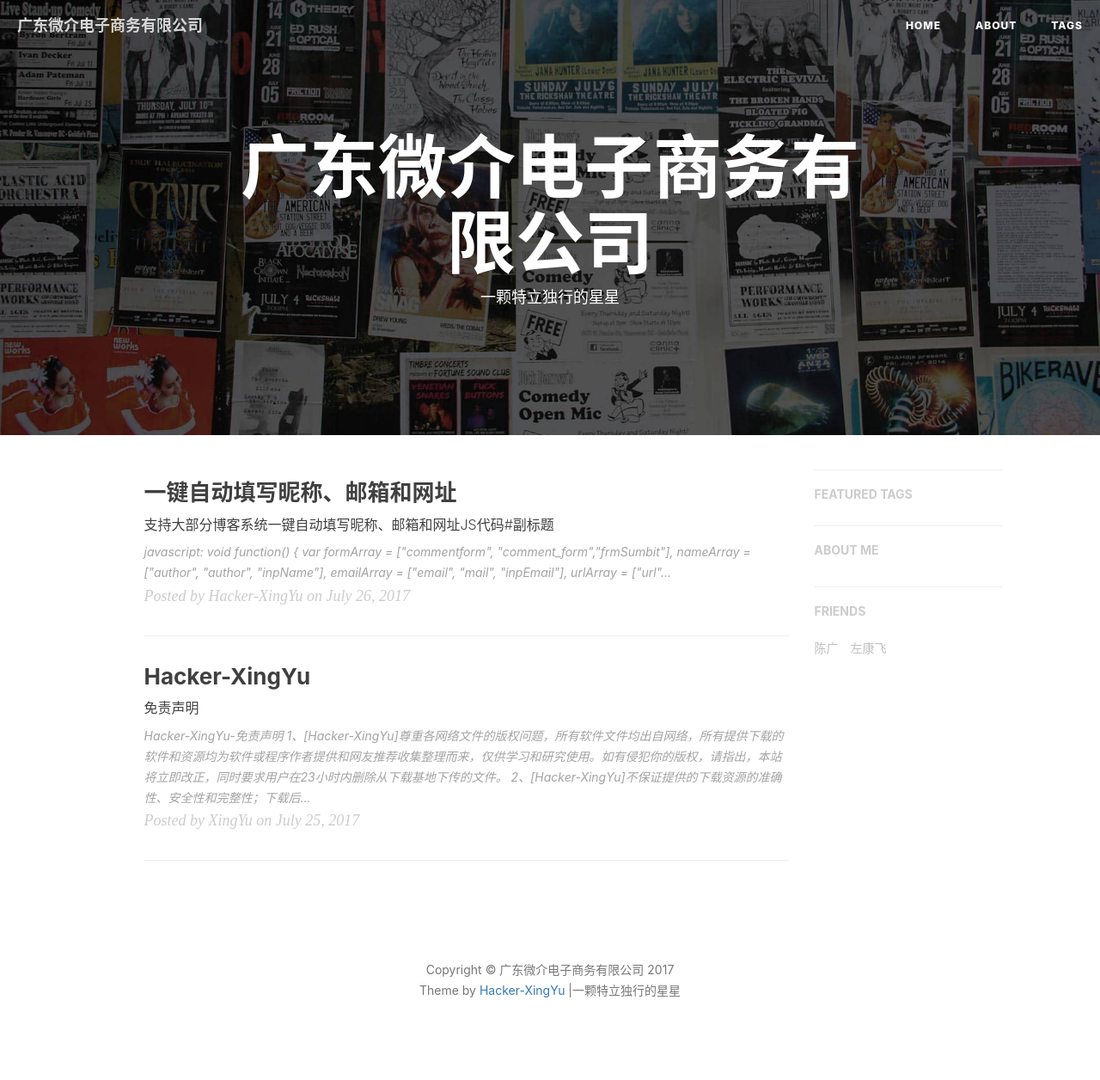
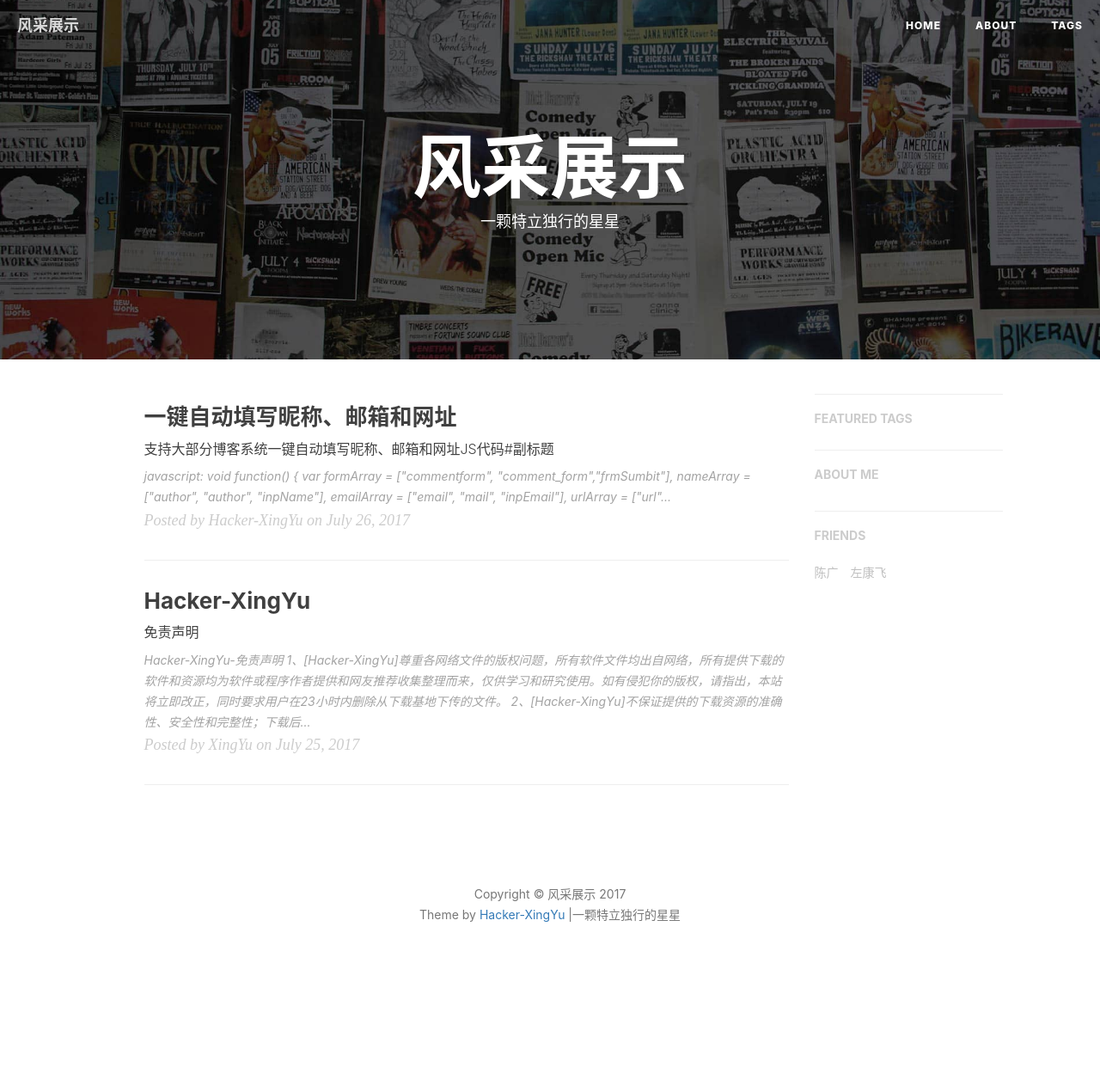
Before and after one commit to 9157net/9157net.github.io, a Jekyll site: the page built from index.html, in a window 1280 px wide. Shown: the whole page at 86% size. Built offline with Jekyll 4.4.1, drawn with Linux system fonts in a browser that asks for light colours; nearby versions of some CDN libraries; the list of posts is cut into pages by our own code; comment, search, counter and statistics services are not loaded; after the commit the page ends 1168 px from its top, so only the background shows below that.

Commit message:
Update _config.yml

```diff
--- a/_config.yml
+++ b/_config.yml
@@ -1,6 +1,6 @@
 # Site settings
-title: 广东微介电子商务有限公司
-SEOTitle: 广东微介电子商务有限公司 | 风采展示
+title: 风采展示
+SEOTitle: 广东微介电子商务有限公司 | 9157net.github.io
 header-img: img/home-bg.jpg
 email: 2550274240@qq.com
 description: "省时，省力，省心，省钱"
```
